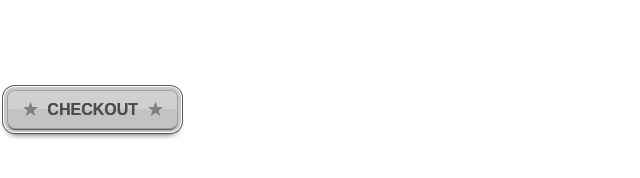
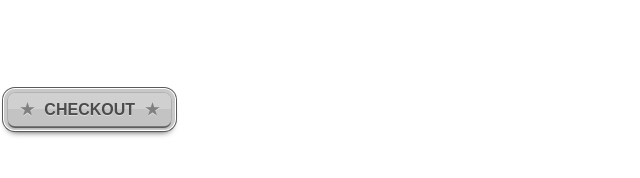
Before and after one commit to ColinFendrick/css-only-button, a plain HTML site: page index.html in a window 1280 px wide. Shown: the full height of the page, 0-640 px from the left. Drawn offline with Linux system fonts and the light colour scheme.

Commit message:
I think this is done

```diff
--- a/main.css
+++ b/main.css
@@ -10,11 +10,11 @@ body {
   font-weight: 800;
   text-align: center;
   text-transform: uppercase;
-  text-shadow: 0px -0.3px 0px rgba(0, 0, 0, .5);
+  text-shadow: 0px 0.5px 0px #ddd;
   border-radius: 7px;
-  padding: 10px 5px;
+  padding: 8px 2px;
   box-shadow:
-    0 0 0 1px #9f9f9f,
+    0 0 0 0.5px #9f9f9f,
     0 2px 1px #535353,
     0 0 0 4px #bfc0bfdd,
     0 0 0 5px white,
```
